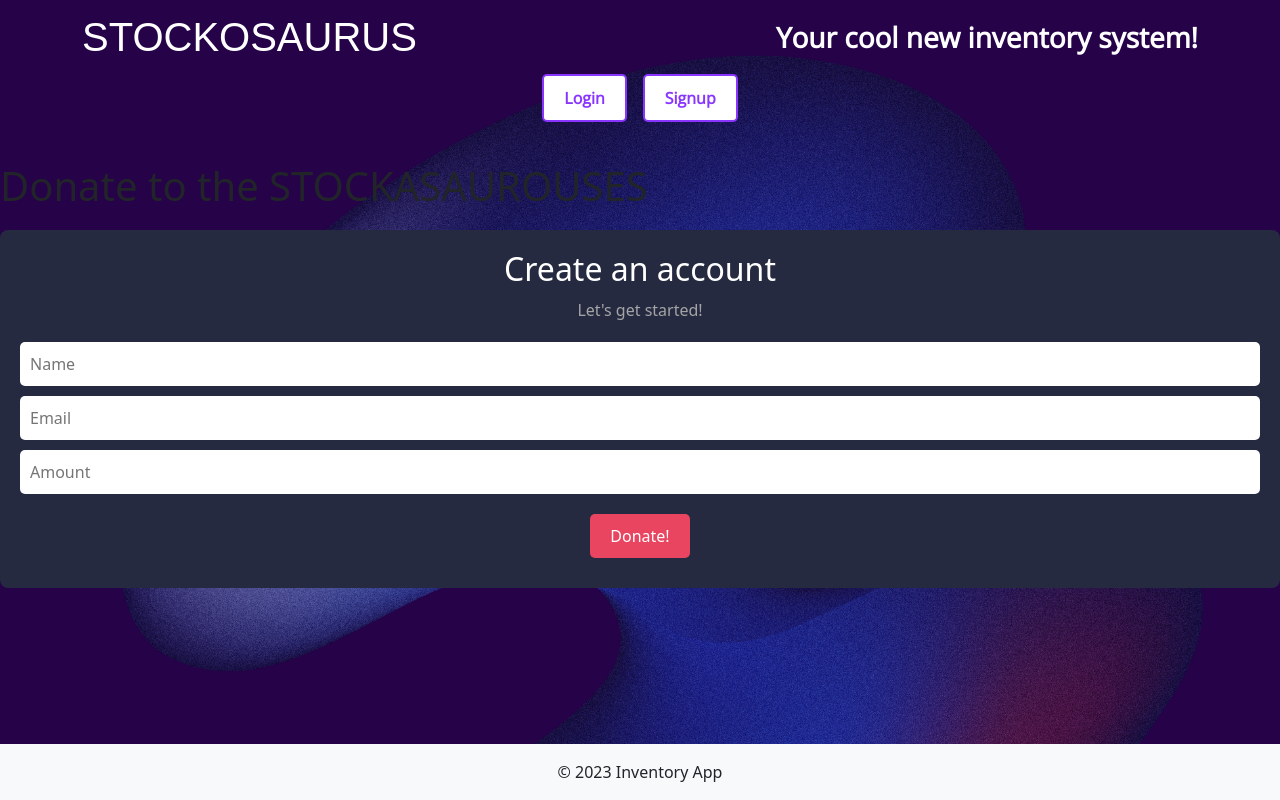
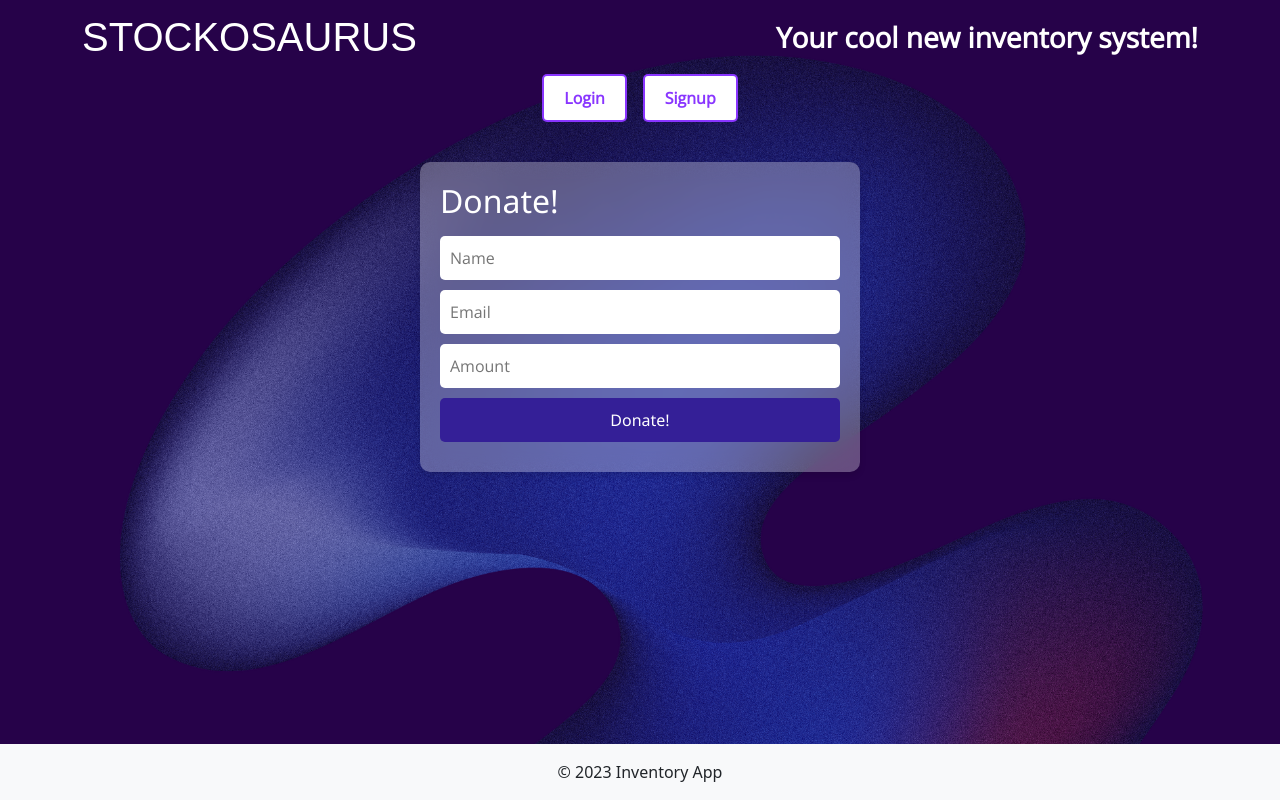
Before and after one commit to jdgiancola/Stockosaurus, a React (Vite) app in the folder client/: page /donate in a window 1280 px wide. Built offline with nearby package versions, Linux system fonts and the light colour scheme; a web font is replaced by a local one.

Commit message:
styling donate page

```diff
--- a/client/package.json
+++ b/client/package.json
@@ -12,6 +12,7 @@
   "dependencies": {
     "@apollo/client": "^3.8.7",
     "bootstrap": "^5.3.2",
+    "dotenv": "^16.3.1",
     "graphql": "^16.8.1",
     "jwt-decode": "^4.0.0",
     "react": "^18.2.0",
--- a/client/src/Styles/Donate.css
+++ b/client/src/Styles/Donate.css
@@ -1,49 +1,53 @@
-.Donate-containe {
+.Donate-container {
   display: flex;
   flex-direction: column;
   align-items: center;
   justify-content: center;
-    height: 100vh;
-    background-color: #1a1a2e;
+  /* dark navy blue */
   color: white;
+  font-family: 'Segoe UI', Tahoma, Geneva, Verdana, sans-serif;
 }
 
 .Donate-header {
-    margin-bottom: 20px;
+  margin-bottom: 2rem;
 }
 
 .Donate-form {
-    background: #252a41;
+  background: rgba(255, 255, 255, 0.3);
+  border-radius: 10px;
   padding: 20px;
-    border-radius: 8px;
-    text-align: center;
+  backdrop-filter: blur(10px);
+  box-shadow: 0 4px 6px rgba(0, 0, 0, 0.1);
 }
 
 .Donate-form h2 {
-    color: #fff;
-    margin-bottom: 10px;
+  margin-bottom: 1rem;
+  width: 400px;
+  max-width: 100vw;
 }
 
 .Donate-form p {
-    color: #a5a5a5;
-    margin-bottom: 20px;
+  margin-bottom: 2rem;
+
 }
 
 .Donate-form input {
   display: block;
+  margin: 10px 0;
   width: 100%;
   padding: 10px;
-    margin: 10px 0;
   border-radius: 5px;
   border: none;
+  font-family: 'Open Sans', sans-serif;
 }
 
 .Donate-form button {
-    background-color: #e94560;
-    color: #fff;
+  width: 100%;
+  background-color: #341f97;
+  /* purple */
+  color: white;
+  padding: 10px 20px;
   border: none;
-    padding: 10px 20px;
-    margin-top: 10px;
   border-radius: 5px;
   cursor: pointer;
 }
@@ -58,7 +62,7 @@
   cursor: pointer;
 }
 
-.Donate-footer  {
+.Donate-footer {
   margin-top: 10px;
 }
 
--- a/client/src/Styles/LoginPage.css
+++ b/client/src/Styles/LoginPage.css
@@ -12,7 +12,6 @@
   padding: 20px;
   backdrop-filter: blur(10px);
   box-shadow: 0 4px 6px rgba(0, 0, 0, 0.1);
-  text-align: center;
   width: 400px;
   max-width: 100vw;
 }
@@ -33,7 +32,7 @@
 
 .login-form input {
   display: block;
-  margin: 10px 0;
+  margin-bottom: 10px;
   width: 100%;
   padding: 10px;
   border-radius: 5px;
@@ -42,32 +41,28 @@
 
 }
 
-.login-form button {
-  display: inline-block;
-  margin: 0 10px;
+.loginbtn {
+  width: 100%;
+  background-color: #4e0eff;
+  /* vibrant blue */
+  color: white;
   padding: 10px 20px;
-  font-size: 16px;
-  font-weight: bold;
-  text-align: center;
-  text-decoration: none;
+  border: none;
+  border-radius: 5px;
   cursor: pointer;
-  border: 2px solid #6a00ffca;
-  color: #6a00ffca;
-  background-color: #ffffff;
-  border-radius: 5px;
-  transition: background-color 0.3s ease, color 0.3s ease, border-color 0.3s ease;
-  font-family: 'Open Sans', sans-serif;
-  text-align: center;
-  align-items: center;
-
+  margin-bottom: 1rem;
 }
 
-button:hover {
-  background-color: #6a00ffca;
-  color: #ffffff;
-  border-color: #ffffff;
+.email-button {
+  width: 100%;
+  background-color: #341f97;
+  /* purple */
+  color: white;
+  padding: 10px 20px;
+  border: none;
+  border-radius: 5px;
+  cursor: pointer;
 }
-
 
 .login-footer {
   margin-top: 10px;
--- a/client/src/components/Header.jsx
+++ b/client/src/components/Header.jsx
@@ -28,7 +28,7 @@ const Header = () => {
           {Auth.loggedIn() ? (
             <>
               <Button as={Link} to="/" variant="primary" className="m-2 btn">
-                Homehttps://react-bootstrap.github.io/docs/layout/grid
+                Home
               </Button>
               <Button as={Link} to="/Donate" variant="primary" className="m-2 btn">
                 Donate
--- a/client/src/pages/Donate.jsx
+++ b/client/src/pages/Donate.jsx
@@ -4,12 +4,8 @@ import '../Styles/LoginPage.css';
 const DonatePage = () => {
   return (
     <div className="Donate-container">
-      <div className="Donate-header">
-        <h1>Donate to the STOCKASAUROUSES</h1>
-      </div>
       <div className="Donate-form">
-        <h2>Create an account</h2>
-        <p>Let's get started!</p>
+        <h2>Donate!</h2>
         <form>
           <input type="text" placeholder="Name" />
           <input type="email" placeholder="Email" />
--- a/client/src/pages/LoginPage.jsx
+++ b/client/src/pages/LoginPage.jsx
@@ -10,11 +10,10 @@ const LoginPage = () => {
           <input type="text" placeholder="Name" />
           <input type="email" placeholder="Email" />
           <input type="password" placeholder="Password" />
-          <button type="submit">Sign up</button>
+          <button type="submit" className='loginbtn'>Log in</button>
         </form>
-        <button className="email-button">Continue with email</button>
         <div className="login-footer">
-          <span>Already have an account? <a href="/login">Log in</a></span>
+          <span>Don't have an account? <a href="/signup">Sign up</a></span>
         </div>
       </div>
       <div className="login-illustration">
--- a/package.json
+++ b/package.json
@@ -20,6 +20,8 @@
         "bootstrap": "^5.3.2",
         "express-graphql": "^0.12.0",
         "react-bootstrap": "^2.9.1",
-        "react-dom": "^18.2.0"
+        "react-dom": "^18.2.0""dotenv": "^16.3.1",
+        "express": "^4.18.2",
+        "express-graphql": "^0.12.0"
     }
 }
```
Also changed, not shown: 2 other files (tests, documents, lock files or other folders). Lines whose indentation alone changed are shown as unchanged.
